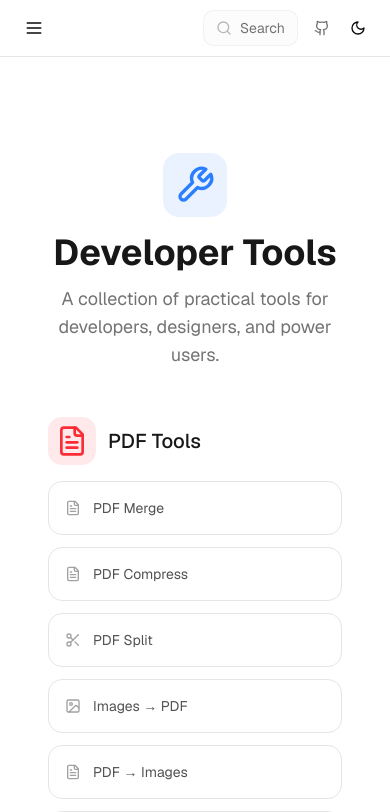
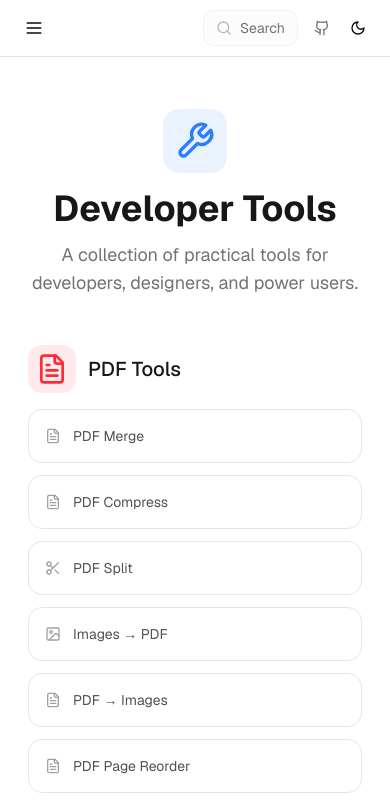
Before and after one commit to harshjdhv/ithasitall, a Next.js app in the folder apps/web/: page /tools in a window 390 px wide. Shown: the top 812 px of the page. Built offline with nearby package versions, Linux system fonts and the light colour scheme; a web font is replaced by a local one.

Commit message:
fix: Adjust padding for improved layout on Tools page

```diff
--- a/apps/web/app/tools/page.tsx
+++ b/apps/web/app/tools/page.tsx
@@ -310,7 +310,7 @@ const ToolsPage = () => {
   ];
 
   return (
-    <div className="max-w-3xl mx-auto py-12 px-6">
+    <div className="max-w-3xl mx-auto py-1 px-1 md:py-12 md:px-6">
       <motion.div
         initial={{ opacity: 0, y: 20 }}
         animate={{ opacity: 1, y: 0 }}
```
